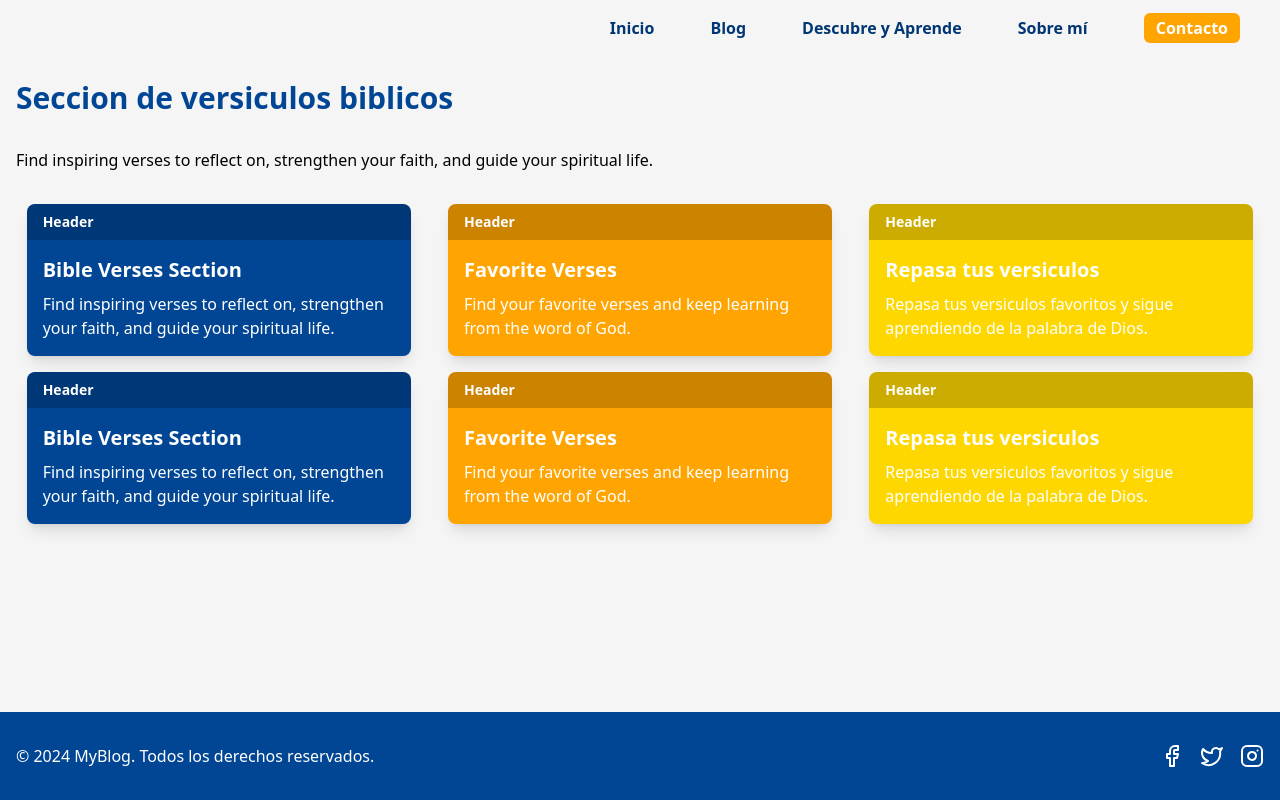
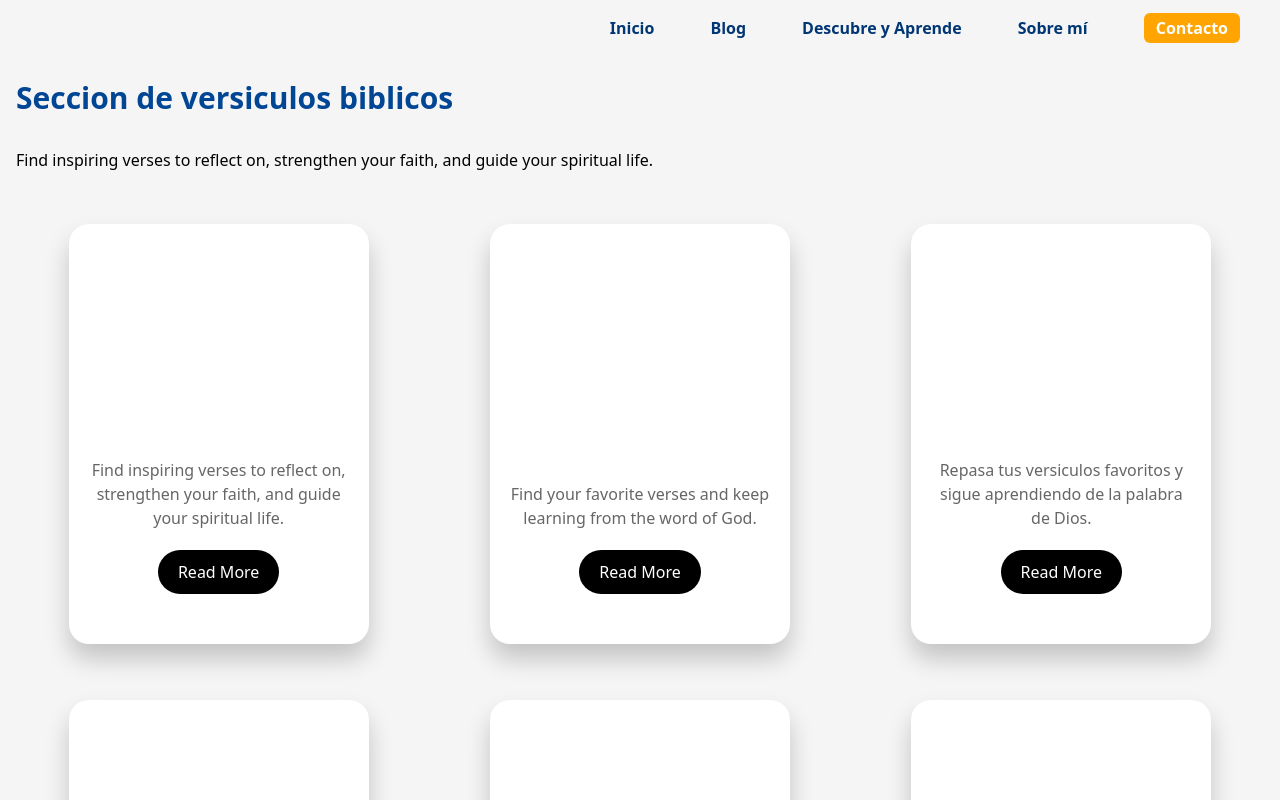
Before and after one commit to CamiloLLorente/my_blog2, a React (Vite) app: page /bible_verses_section in a window 1280 px wide. Shown: the top 800 px of the page. Built offline with nearby package versions, Linux system fonts and the light colour scheme.

Commit message:
Agregando el componente SectionCard con estilos personalizados y estructura mejorada

```diff
--- /dev/null
+++ b/src/components/SectionCard/SectionCard.css
@@ -0,0 +1,73 @@
+@import url('https://fonts.googleapis.com/css2?family=Poppins:wght@300;400;500;600;700;800;900&display=swap');
+
+
+.cardSection {
+    position: relative;
+    width: 300px;
+    height: 420px;
+    background: #fff;
+    margin: 20px;
+    border-radius: 20px;
+    overflow: hidden;
+    box-shadow: 0 15px 25px rgba(0,0,0,0.2);
+    transition: 0.5s;
+}
+
+
+.cardSection:hover {
+    filter: blur(0px);
+    transform: scale(1.1);
+    opacity: 1;
+}
+
+.cardSection .circle {
+    position: relative;
+    width: 100%;
+    height: 100%;
+    clip-path: circle(180px at center 0);
+    text-align: center;
+}
+
+.cardSection .circle h2 {
+    color: #fff;
+    font-size: 1.5em;
+    padding: 30px 0;
+}
+
+.cardSection .content {
+    position: absolute;
+    bottom: 10px;
+    padding: 20px;
+    margin-bottom: 20px;
+    text-align: center;
+}
+
+.cardSection .content p {
+    color: #666;
+}
+
+.cardSection .content a {
+    position: relative;
+    display: inline-block;
+    padding: 10px 20px;
+    background: #000;
+    color: #fff;
+    border-radius: 40px;
+    text-decoration: none;
+    margin-top: 20px;
+}
+
+/* .cardSection:nth-child(1) .circle,
+.cardSection:nth-child(1) .content a {
+    background: #ffaf00;
+}
+
+.cardSection:nth-child(2) .circle,
+.cardSection:nth-child(2) .content a {
+    background: #da2268;
+}
+
+.cardSection:nth-child(3) .circle,
+.cardSection:nth-child(3) .content a {
+    background: #bb02ff;
+} */
--- a/src/components/SectionCard/SectionCard.tsx
+++ b/src/components/SectionCard/SectionCard.tsx
@@ -1,3 +1,5 @@
+import './SectionCard.css';
+
 
 interface SectionCardProps {
     title: string;
@@ -8,14 +10,15 @@ interface SectionCardProps {
 const SectionCard: React.FC<SectionCardProps> = ({ title, description, color }) => {
 
     return (
-        <div className={`max-w-sm rounded-lg shadow-lg overflow-hidden ${color} text-white`}>
-            <div className="px-4 py-2 bg-black bg-opacity-20 text-sm font-semibold">Header</div>
-            <div className="p-4">
-                <h2 className="text-xl font-bold">{title}</h2>
-                <p className="mt-2">{description}</p>
+        <div className="cardSection">
+            <div className="circle" style={{ backgroundColor: color }}>
+                <h2>{title}</h2>
             </div>
+            <div className="content">
+                <p>{description}</p>
+                <a href="#" style={{background:color}}>Read More</a>
+             </div>
         </div>
     );
-
 }
 export default SectionCard;
```
